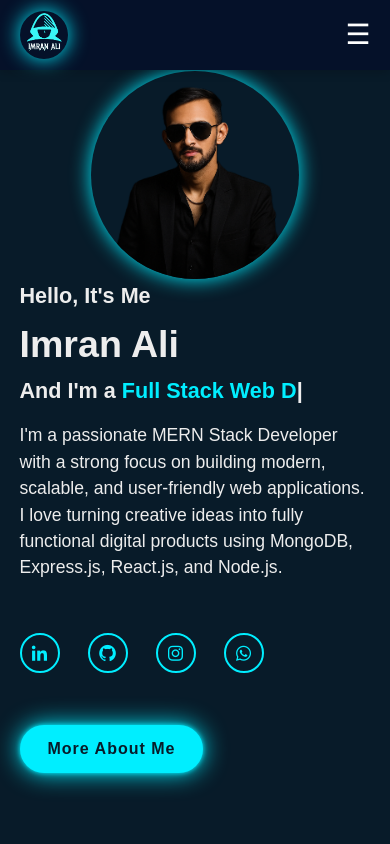
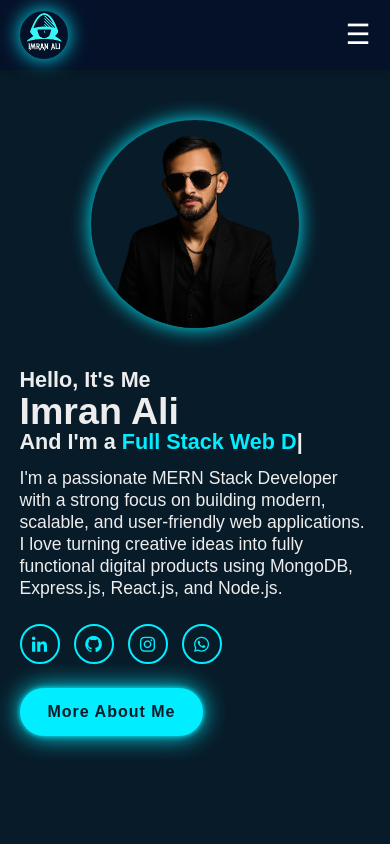
Before and after one commit to ftnimran/react-portfolio, a React (Vite) app: page / in a window 390 px wide. Shown: the top 844 px of the page. Built offline with nearby package versions, Linux system fonts and the light colour scheme.

Commit message:
hero Section fully responsive mobile or desktop

```diff
--- a/src/components/IconButtons.jsx
+++ b/src/components/IconButtons.jsx
@@ -4,7 +4,7 @@ const IconButtons = ({ btnText, url, nextwindows, index }) => {
   return (
     <>
       <a
-        className="inline-flex justify-center items-center w-10 h-10 bg-transparent border-2 border-[#0ef] rounded-full text-[20px] text-[#0ef] no-underline transition-all duration-500 ease-in-out opacity-0 animate-slideLeft [animation-delay:calc(0.2s*var(--i))] my-7 mr-3 hover:bg-[#0ef] hover:text-[#081b29] hover:shadow-[0_0_20px_#0ef]"
+        className="inline-flex justify-center items-center w-10 h-10 bg-transparent border-2 border-[#0ef] rounded-full text-[20px] text-[#0ef] no-underline transition-all duration-500 ease-in-out opacity-0 animate-slideLeft [animation-delay:calc(0.2s*var(--i))] my-6 md:my-7  hover:bg-[#0ef] hover:text-[#081b29] hover:shadow-[0_0_20px_#0ef]"
         href={url}
         target={nextwindows}
         style={{ "--i": index }}
--- a/src/pages/Hero.jsx
+++ b/src/pages/Hero.jsx
@@ -34,19 +34,19 @@ const Hero = () => {
     >
       {/* Left Content */}
       <div className="max-w-full md:max-w-150 text-left">
-        <h3 className="text-[1.35rem] md:text-[32px] font-bold opacity-0 animate-[slideBottom_1s_ease_forwards_0.7s]">
+        <h3 className="text-[1.35rem] md:text-[32px] font-bold opacity-0 animate-[slideBottom_1s_ease_forwards_0.7s] leading-tight">
           Hello, It's Me
         </h3>
 
-        <h1 className="text-[2.35rem] md:text-[56px] font-bold my-0.75 opacity-0 animate-[slideRight_1s_ease_forwards_1s]">
+        <h1 className="text-[2.35rem] md:text-[56px] font-bold opacity-0 animate-[slideRight_1s_ease_forwards_1s] leading-tight -my-1.5">
           Imran Ali
         </h1>
 
-        <h3 className="text-[1.35rem] md:text-[32px] font-bold mb-3.75 md:mb-7.5 opacity-0 animate-[slideTop_1s_ease_forwards_0.7s]">
+        <h3 className="text-[1.35rem] md:text-[32px] font-bold mb-3 md:mb-6 opacity-0 animate-[slideTop_1s_ease_forwards_0.7s] leading-tight">
           And I'm a <span ref={typedRef} className="text-[#0ef]"></span>
         </h3>
 
-        <p className="text-[1.1rem] md:text-[20px] opacity-0 animate-[slideRight_1s_ease_forwards_1s]">
+        <p className="text-[1.1rem] md:text-[20px] opacity-0 animate-[slideRight_1s_ease_forwards_1s] leading-tight">
           I'm a passionate MERN Stack Developer with a strong focus on building
           modern, scalable, and user-friendly web applications. I love turning
           creative ideas into fully functional digital products using MongoDB,
@@ -54,7 +54,7 @@ const Hero = () => {
         </p>
 
         {/* Social Icons */}
-        <div className="flex gap-4 my-6">
+        <div className="flex gap-3.5">
           <IconButtons
             btnText={<i className="bx bxl-linkedin"></i>}
             url="https://www.linkedin.com/in/imran-ali-214373241"
@@ -89,7 +89,7 @@ const Hero = () => {
         <img
           src={backGround}
           alt="Imran Ali"
-          className="h-52 w-52 md:h-120 md:w-120 rounded-full object-cover shadow-[0_0_20px_#0ef] opacity-0 animate-[slideLeft_1s_ease_forwards_0.7s] transition-all duration-1000 hover:scale-105 hover:shadow-[0_0_5px_orange,0_0_25px_white,0_0_50px_green,0_0_100px_cyan,0_0_200px_cyan]"
+          className="h-52 w-52 md:h-120 md:w-120 rounded-full object-cover shadow-[0_0_20px_#0ef] opacity-0 animate-[slideLeft_1s_ease_forwards_0.7s] transition-all duration-1000 hover:scale-105 hover:shadow-[0_0_5px_orange,0_0_25px_white,0_0_50px_green,0_0_100px_cyan,0_0_200px_cyan] max-md:mt-3"
         />
       </div>
     </main>
```
